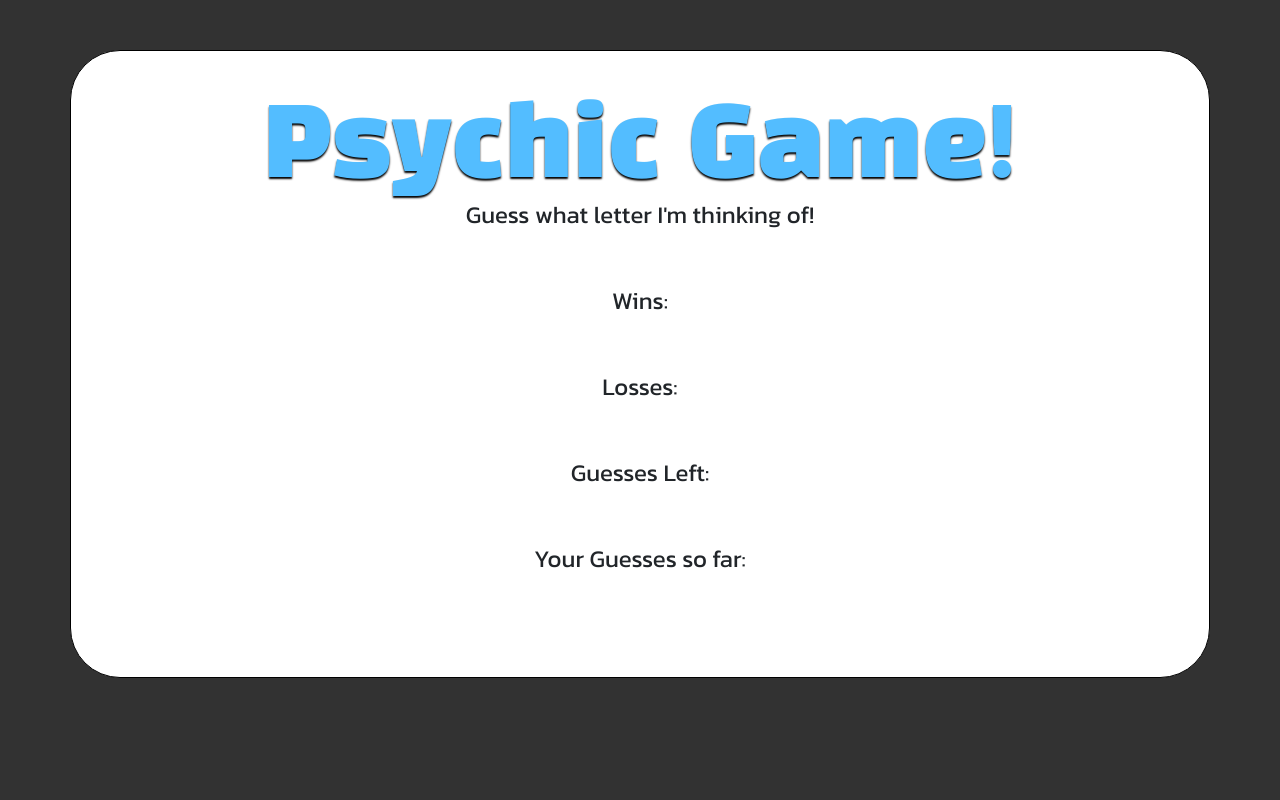
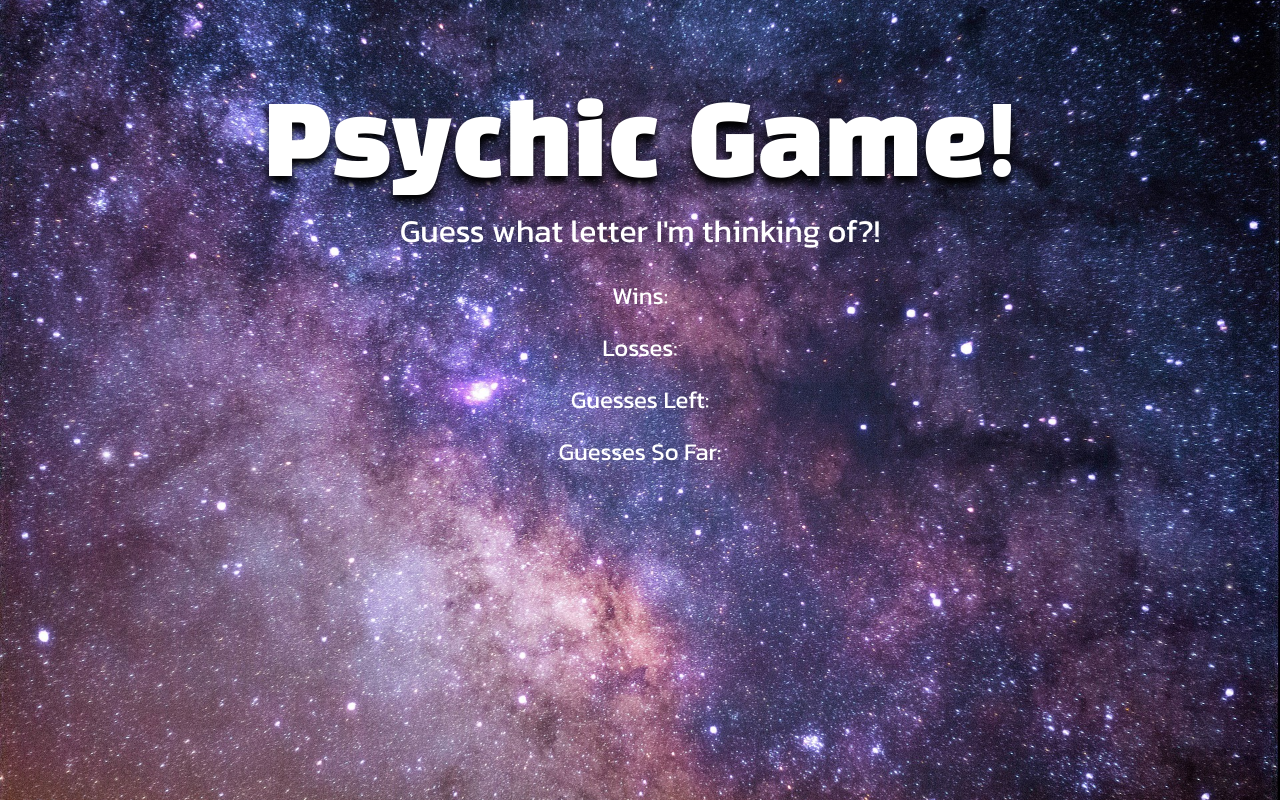
Before and after one commit to Manuel-Padilla/Psychic-Game, a plain HTML site: page index.html in a window 1280 px wide. Drawn offline with nearby package versions, Linux system fonts and the light colour scheme.

Commit message:
added updated files

```diff
--- a/assets/css/style.css
+++ b/assets/css/style.css
@@ -5,14 +5,14 @@ html {
 body {
     box-sizing: border-box;
     font-family: 'Kanit', sans-serif;
-    background-color: rgb(50,50,50);
+    background-image: url('../images/space.jpg');
+    background-size: cover;
+    background-position: center;
 }
 
 .container-fluid {
-    border: 1px solid #000;
-    background-color: #fff;
     text-align: center;
-    border-radius: 50px;
+    border-radius: 100px;
     overflow: hidden;
     padding: 50px;
     margin-top: 50px;
@@ -21,29 +21,22 @@ body {
 
 p {
     font-size: 1.5rem;
-    margin-bottom: 50px;
+    color: #fff;
 }
 
 p#brand {
     font-family: 'Black Han Sans', sans-serif;
     font-size: 6rem;
     line-height: 1;
-    margin-bottom: 0px;
-    color: #53BDFF;
-    text-shadow: 0px 2px 2px black;
+    color: #fff;
+    text-shadow: 0px 8px 8px black;
+}
+
+h2 {
+    color: #fff;
+    padding-bottom: 20px;
 }
 
 .game {
     margin: 50px 0;
 }
-
-.center {
-    padding: 0 50px;
-    font-size: 3rem;
-}
-
-.float {
-    padding: 0 50px;
-    font-size: 1.5rem;
-    text-align: flex;
-}
--- a/assets/javascript/game.js
+++ b/assets/javascript/game.js
@@ -40,7 +40,7 @@ var computerChoices = ["a", "b", "c", "d", "e", "f", "g", "h", "i", "j", "k", "l
 			"<p>Wins: " + wins + "</p>" +
 			"<p>Losses: " + losses + "</p>" +
 			"<p>Guesses Left: " + numGuesses + "</p>" +
-			"<p>Your Guesses so far: " + guessChoices.join(", ") + "</p>";
+			"<p>Guesses So Far: " + guessChoices.join(", ") + "</p>";
 
 			document.querySelector("#game").innerHTML = html;
 
--- a/index.html
+++ b/index.html
@@ -2,7 +2,7 @@
 <html lang="en-us">
     <head>
         <meta charset="UTF-8">
-        <meta name="viewport" content="width=device-width, initial-scale=1, shrink-to-fit=no">
+        <meta name="viewport" content="width=device-width, initial-scale=1.0">
         <link rel="stylesheet" href="https://stackpath.bootstrapcdn.com/bootstrap/4.1.3/css/bootstrap.min.css" integrity="sha384-MCw98/SFnGE8fJT3GXwEOngsV7Zt27NXFoaoApmYm81iuXoPkFOJwJ8ERdknLPMO" crossorigin="anonymous">
         <link href="https://fonts.googleapis.com/css?family=Black+Han+Sans|Kanit" rel="stylesheet">
         <title>Psychic Game</title>
@@ -15,15 +15,15 @@
             <!-- Word Guess header/title-->
             <header>
                 <p id="brand">Psychic Game!</p>
-                <p>Guess what letter I'm thinking of!</p>
+                <h2>Guess what letter I'm thinking of?!</h2>
             </header>
 
             <!-- This portion shows how the player is doing-->
-            <div class="container float" id="game">
+            <div class="container" id="game">
                 <p>Wins: </p>
                 <p>Losses: </p>
                 <p>Guesses Left: </p>
-                <p>Your Guesses so far: </p>
+                <p>Guesses So Far: </p>
             </div>
 
         </div>
```
Also changed, not shown: assets/images/space.jpg (added).
